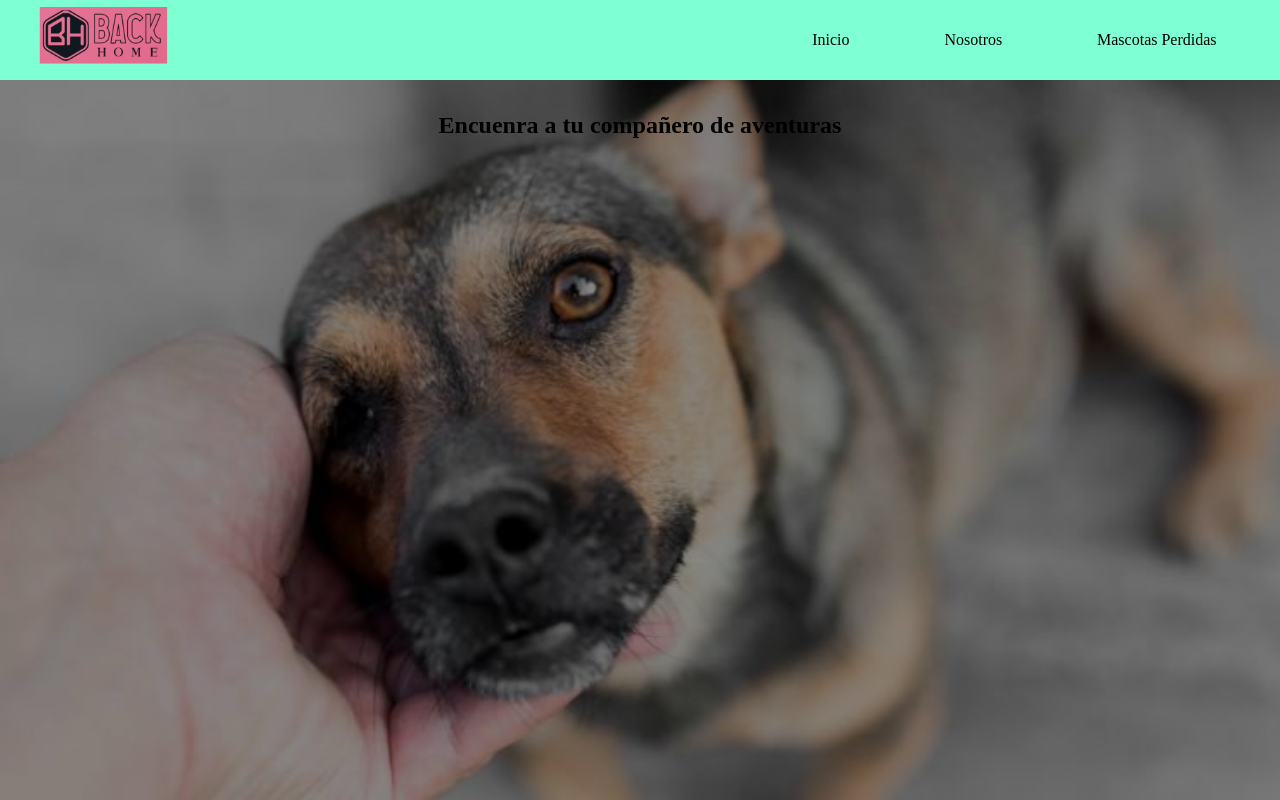
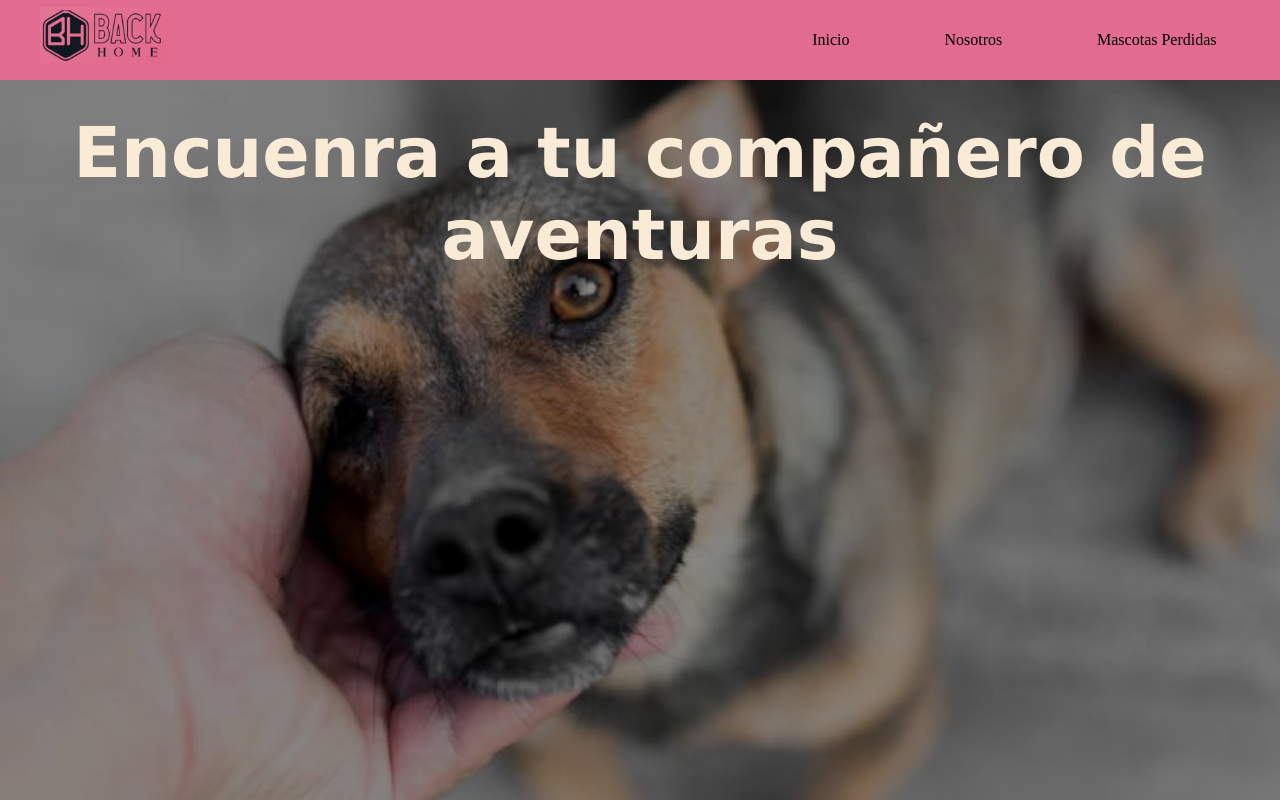
Before and after one commit to PuchuriEliasUCH/C2-DW-Ej2, a plain HTML site: page index.html in a window 1280 px wide. Shown: the top 800 px of the page. Drawn offline with Linux system fonts and the light colour scheme.

Commit message:
modificando diseños y estilos

```diff
--- a/assets/css/styles.css
+++ b/assets/css/styles.css
@@ -6,6 +6,7 @@
 
 html{
     scroll-behavior: smooth;
+    background-color: #fcf0f4;
 }
 
 ul{
@@ -22,6 +23,12 @@ h2,
 h3{
     text-align: center;
     padding: 2rem 0;
+}
+
+h1 {
+    font-size: 70px;
+    color: antiquewhite;
+    font-family: verdana;
 }
 
 button,
@@ -45,7 +52,8 @@ textarea{
 .header{
     position: sticky;
     top: 0;
-    background-color: aquamarine;
+    background-color: #e26c8f
+;
     padding: 1rem;
     height: 80px;
     display: flex;
```
